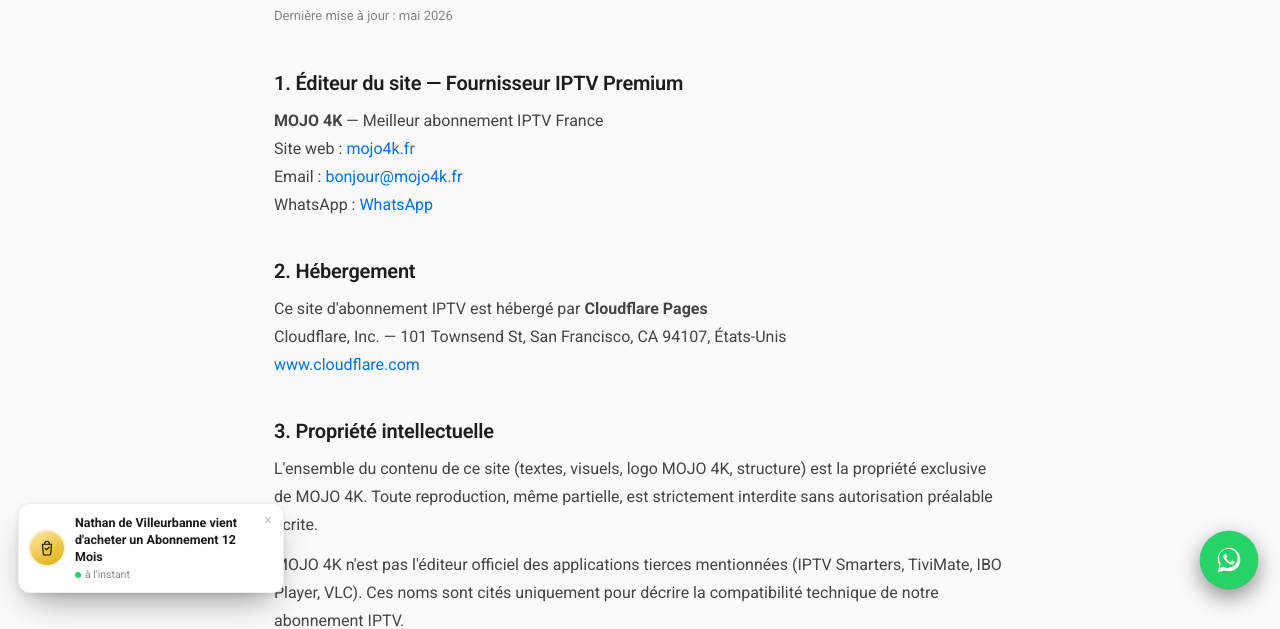
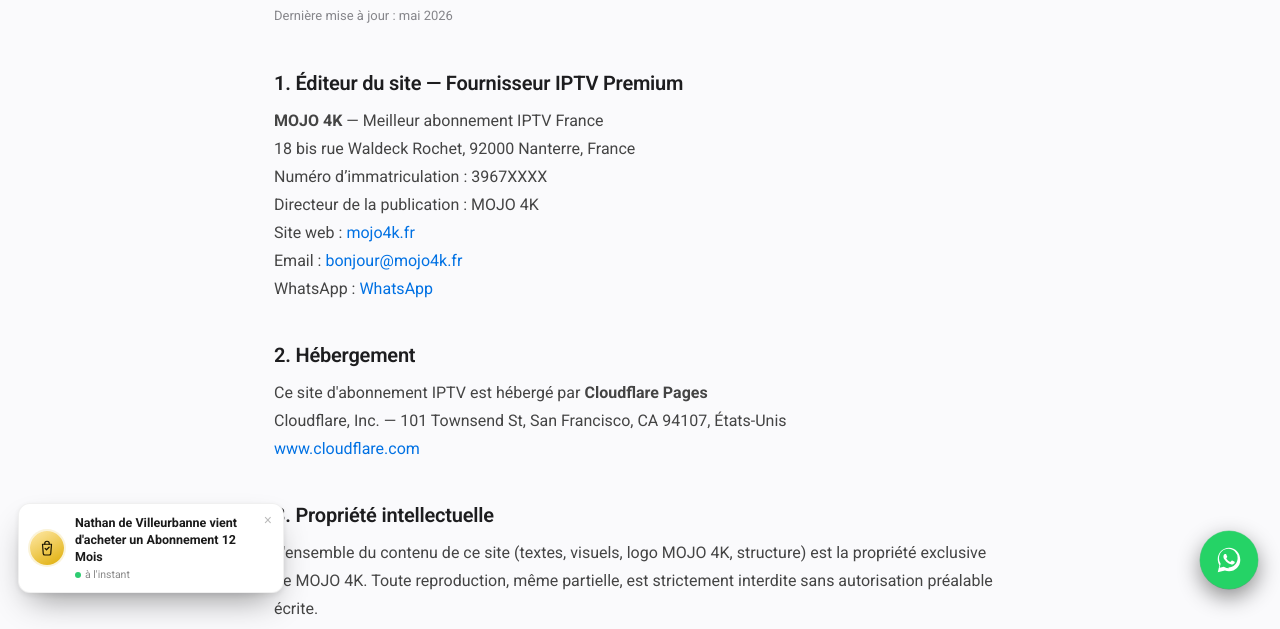
Before and after one commit to medmaar/mojo4k.fr, a plain HTML site: page mentions-legales.html in a window 1280 px wide. Shown: the part 189-818 px from the top of the page. Drawn offline with Linux system fonts and the light colour scheme; a web font is replaced by a local one.

Commit message:
Legal pages: add CM2C as consumer mediator and complete publisher details
Co-Authored-By: Claude Opus 5.5 <noreply@anthropic.com>
Claude-Session: https://claude.ai/code/session_014hDUgGUqQY1mmcynoa9k6M

```diff
--- a/mentions-legales.html
+++ b/mentions-legales.html
@@ -277,6 +277,9 @@ body.menu-open .mobile-nav-link:nth-child(7) { transition-delay: 0.4s; transform
 <div class="section">
   <h2>1. Éditeur du site — Fournisseur IPTV Premium</h2>
   <p><strong>MOJO 4K</strong> — Meilleur abonnement IPTV France<br>
+  18 bis rue Waldeck Rochet, 92000 Nanterre, France<br>
+  Numéro d’immatriculation : 3967XXXX<br>
+  Directeur de la publication : MOJO 4K<br>
   Site web : <a href="https://mojo4k.fr">mojo4k.fr</a><br>
   Email : <a href="mailto:bonjour@mojo4k.fr">bonjour@mojo4k.fr</a><br>
   WhatsApp : <a href="/contact/msg">WhatsApp</a></p>
```
Also changed, not shown: cgv.html (+1 -1 lines).
